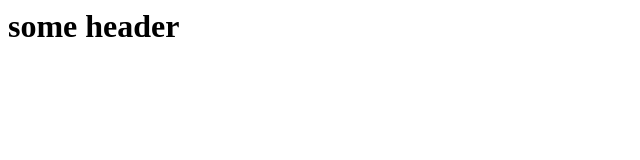
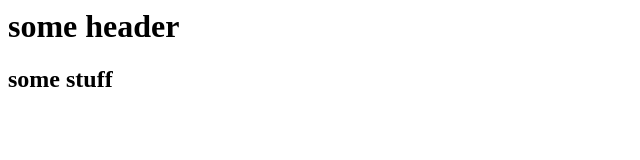
Before and after one commit to jchang005/GitTest1, a plain HTML site: page index.html in a window 1280 px wide. Shown: the whole page, without its empty margins (0-640 px from the left). Drawn offline with Linux system fonts and the light colour scheme.

Commit message:
added h2

```diff
--- a/index.html
+++ b/index.html
@@ -4,4 +4,5 @@
         <title>second commit</title>
     </head>
     <h1>some header</h1>
+    <h2>some stuff</h2>
 </html>
```
